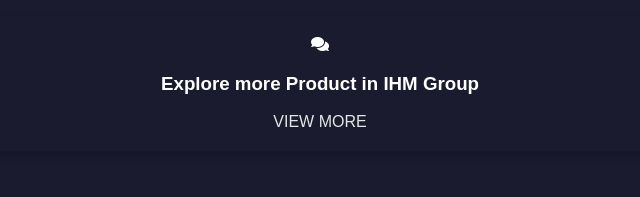
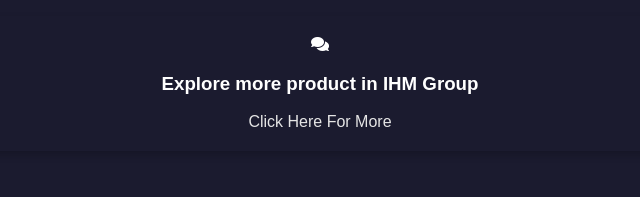
Before and after one commit to Lenz-st/IHMShop, a plain HTML site: page index.html in a window 1280 px wide. Shown: the part 2387-2584 px from the top of the page, 320-960 px from the left. Drawn offline with Linux system fonts and the light colour scheme.

Commit message:
Update index.html

```diff
--- a/index.html
+++ b/index.html
@@ -181,8 +181,8 @@
             </p>
             <div class="feature-item">
                 <i class="fas fa-comments"></i>
-                <h3>Explore more Product in IHM Group</h3>
-                <a href="https://kumexodush.github.io/GroupFinal-V1/index.html#header">VIEW MORE</a>
+                <h3>Explore more product in IHM Group</h3>
+                <a href="https://kumexodush.github.io/GroupFinal-V1/index.html#header">Click Here For More</a>
             </div>
         </div>
     </section>
```
